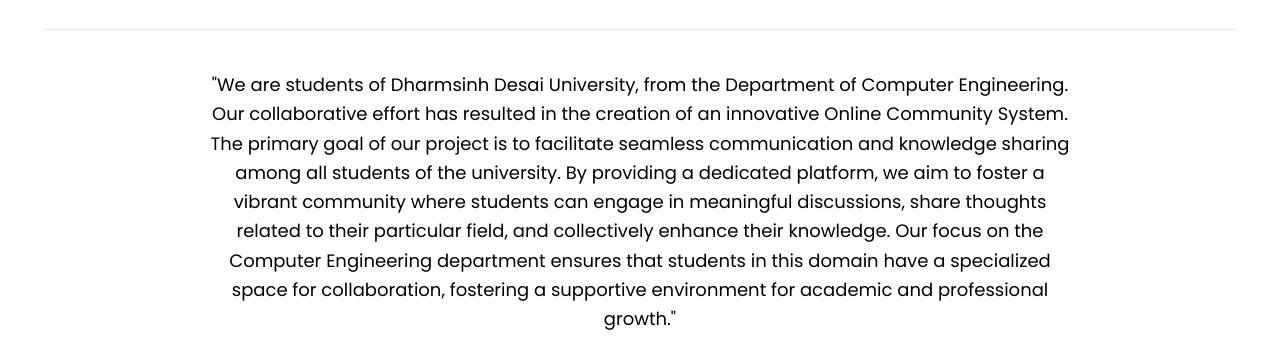
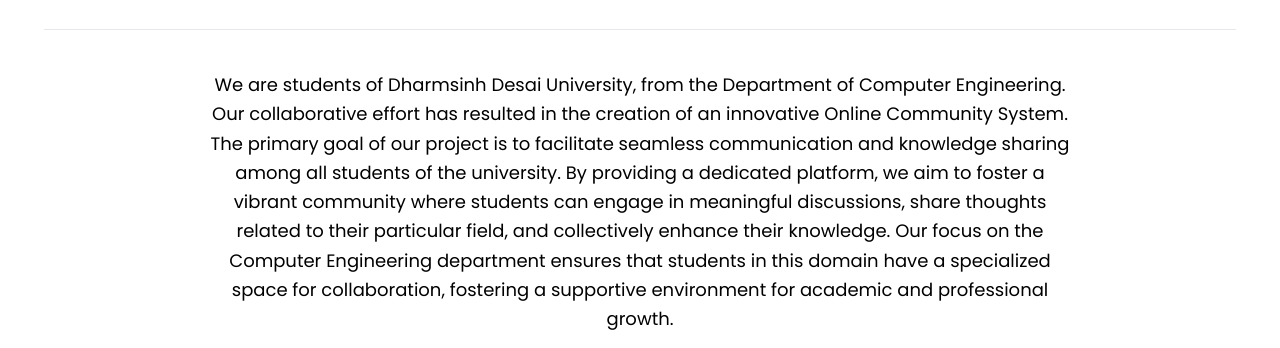
Before and after one commit to Bhavik5025/Online_Community_Management_System, a Next.js app: page /about in a window 1280 px wide. Shown: the part 604-952 px from the top of the page. Built offline with nearby package versions, Linux system fonts and the light colour scheme.

Commit message:
Update about_us.js

```diff
--- a/src/app/about/about_us.js
+++ b/src/app/about/about_us.js
@@ -51,7 +51,7 @@
             <div className="flex flex-wrap justify-center">
               <div className="w-full lg:w-9/12 px-4">
                 <p className="mb-4 text-lg leading-relaxed text-blueGray-700">
-                  "We are students of Dharmsinh Desai University, from the Department of Computer Engineering. Our collaborative effort has resulted in the creation of an innovative Online Community System. The primary goal of our project is to facilitate seamless communication and knowledge sharing among all students of the university. By providing a dedicated platform, we aim to foster a vibrant community where students can engage in meaningful discussions, share thoughts related to their particular field, and collectively enhance their knowledge. Our focus on the Computer Engineering department ensures that students in this domain have a specialized space for collaboration, fostering a supportive environment for academic and professional growth."
+                  {"We are students of Dharmsinh Desai University, from the Department of Computer Engineering. Our collaborative effort has resulted in the creation of an innovative Online Community System. The primary goal of our project is to facilitate seamless communication and knowledge sharing among all students of the university. By providing a dedicated platform, we aim to foster a vibrant community where students can engage in meaningful discussions, share thoughts related to their particular field, and collectively enhance their knowledge. Our focus on the Computer Engineering department ensures that students in this domain have a specialized space for collaboration, fostering a supportive environment for academic and professional growth."}
                 </p>
               </div>
             </div>
```
